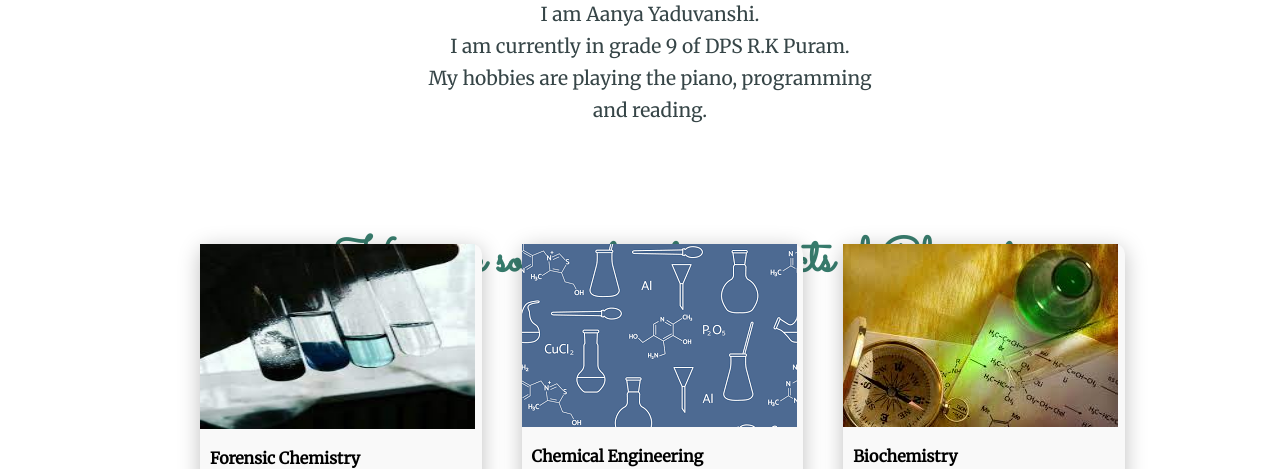
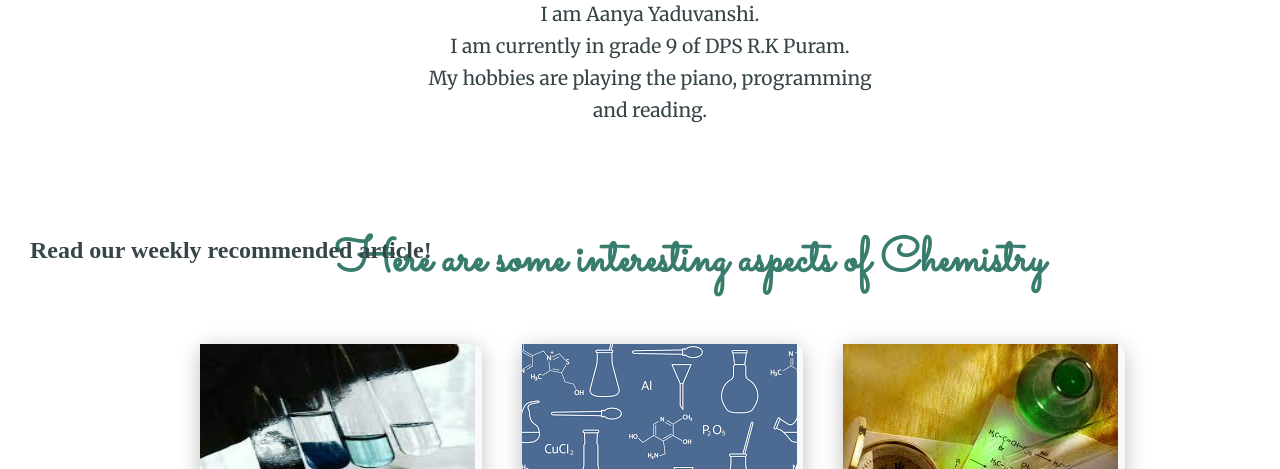
Before and after one commit to aanya007/worldofchem, a plain HTML site: page index.html in a window 1280 px wide. Shown: the part 706-1175 px from the top of the page. Drawn offline with Linux system fonts and the light colour scheme.

Commit message:
Update styles.css

```diff
--- a/styles.css
+++ b/styles.css
@@ -82,6 +82,8 @@ margin-bottom: 200px;
 .sd{
   padding-top: 20px;
   font-size: 3rem;
+  position:absolute;
+  top: 900px;
 }
 
 #about{
@@ -169,5 +171,5 @@ text-align:center;
   display: flex;
   margin-top: 500px;
   position:absolute;
-  top: 400px;
+  top: 500px;
 }
```
